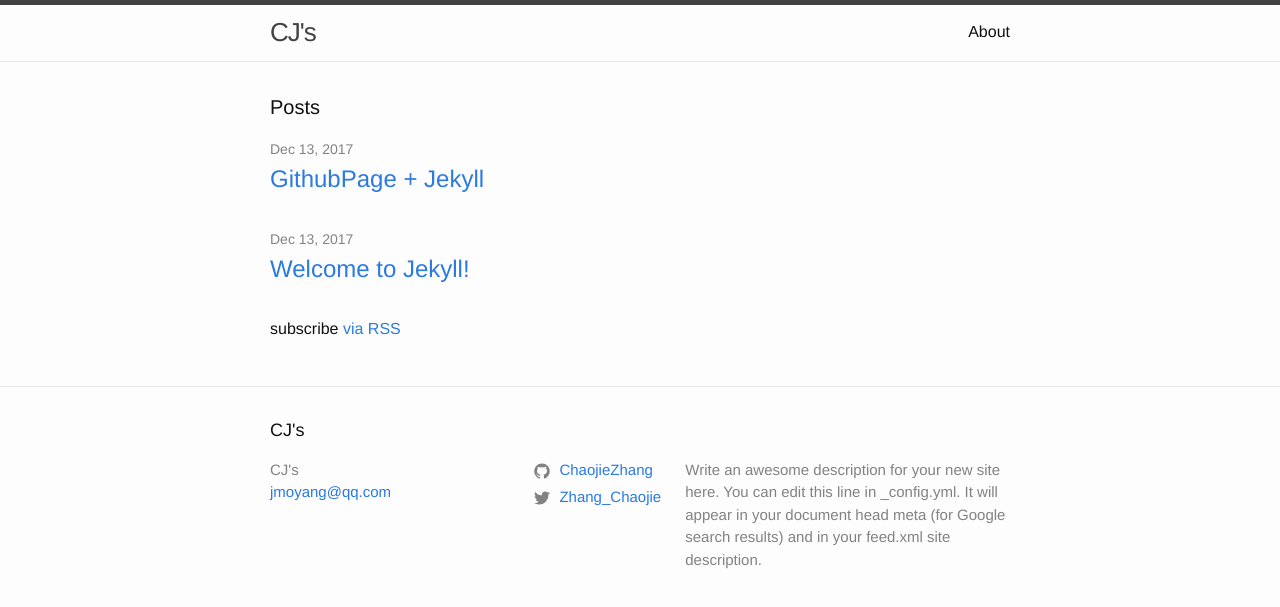
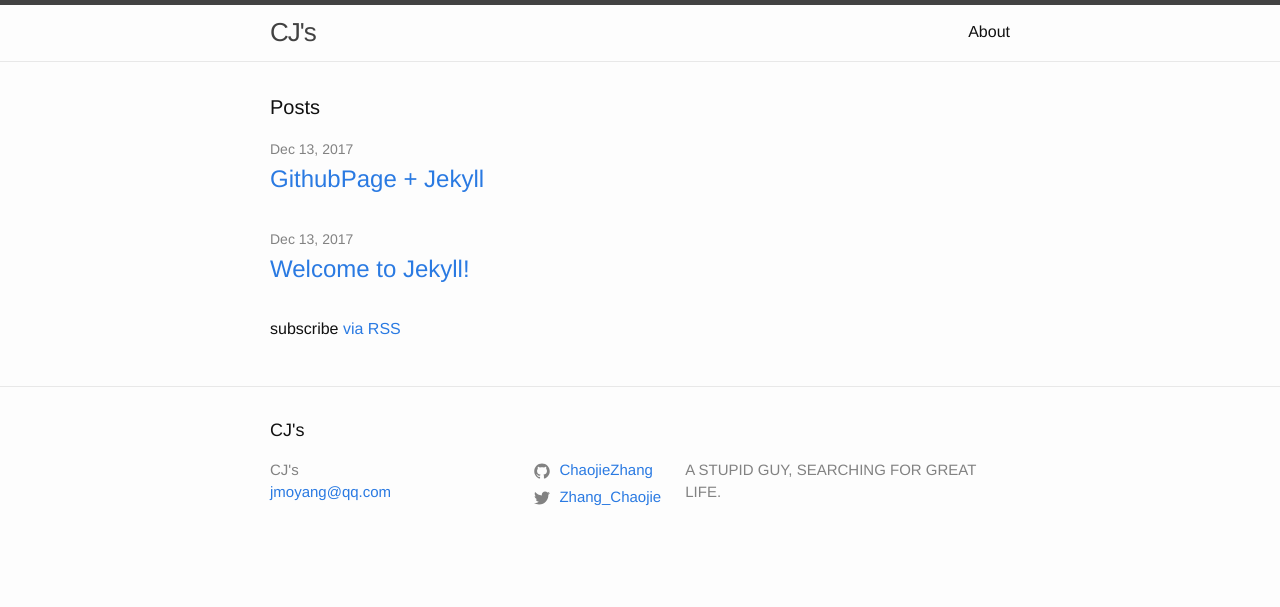
Before and after one commit to ChaojieZhang/chaojiezhang.github.io, a Jekyll site: the page built from index.md, in a window 1280 px wide. Shown: the top 607 px of the page. Built offline with Jekyll 4.4.1, drawn with Linux system fonts in a browser that asks for light colours.

Commit message:
stupid me

```diff
--- a/_config.yml
+++ b/_config.yml
@@ -16,9 +16,7 @@
 title: CJ's
 email: jmoyang@qq.com
 description: >- # this means to ignore newlines until "baseurl:"
-  Write an awesome description for your new site here. You can edit this
-  line in _config.yml. It will appear in your document head meta (for
-  Google search results) and in your feed.xml site description.
+  A STUPID GUY, SEARCHING FOR GREAT LIFE.
 baseurl: "/" # the subpath of your site, e.g. /blog
 url: "" # the base hostname & protocol for your site, e.g. http://example.com
 twitter_username: Zhang_Chaojie
```
